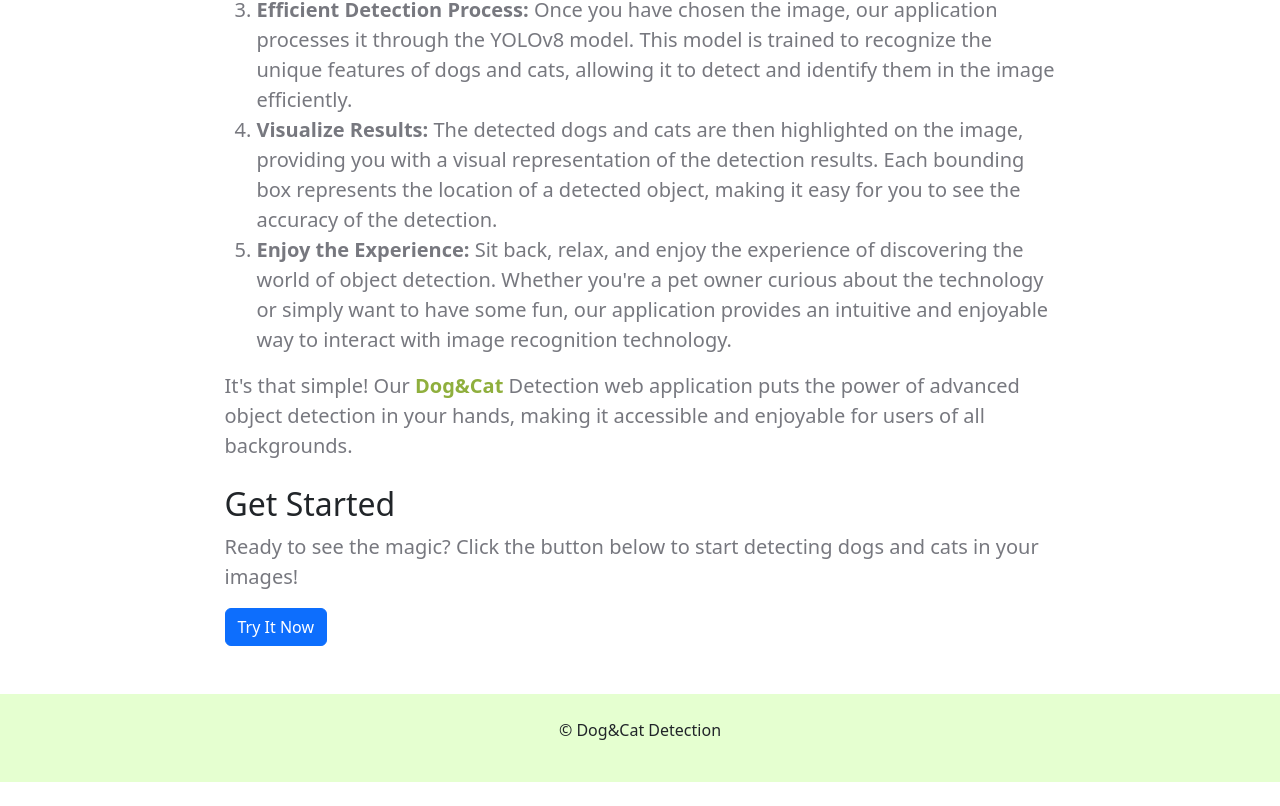
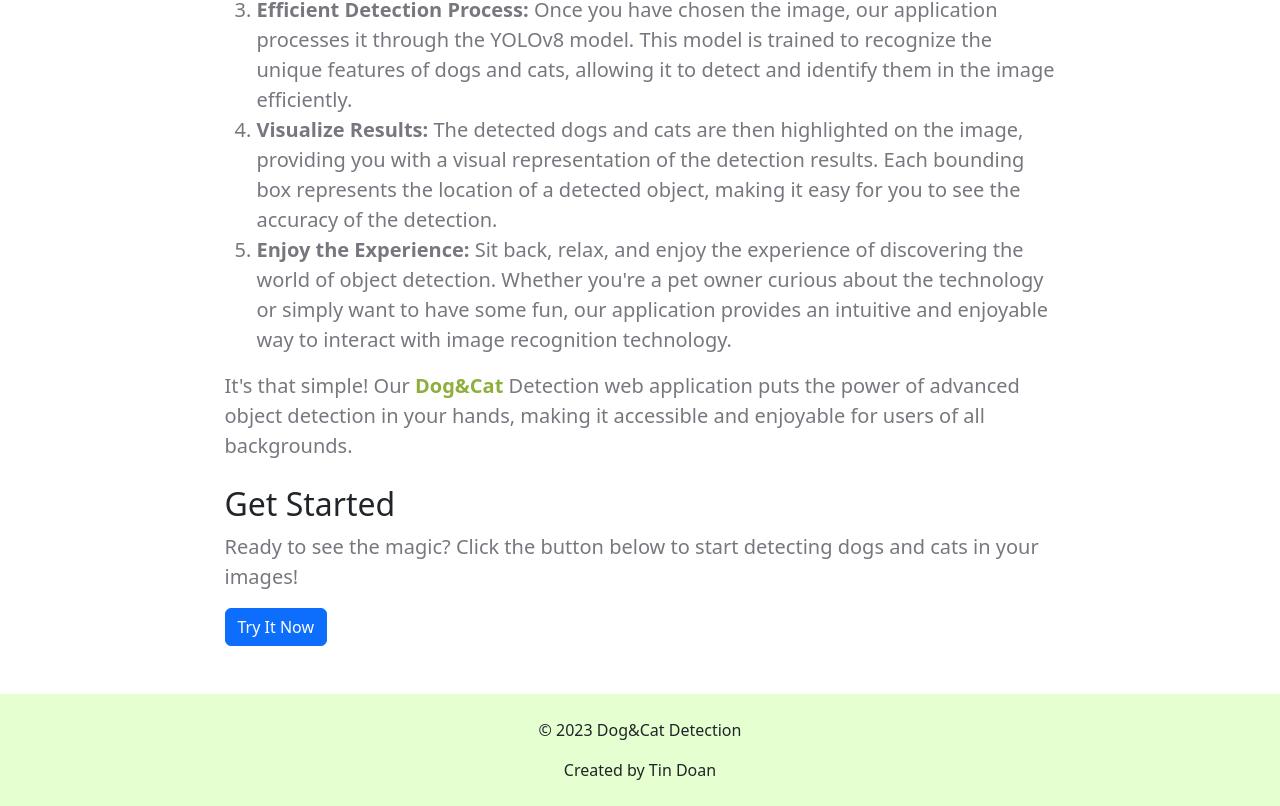
Before and after one commit to Santo-290798/dogcat-detection-app, a React (Vite) app in the folder frontend/: page /how-it-works in a window 1280 px wide. Shown: the part 778-1584 px from the top of the page. Before the commit the page ends 1560 px from the top, so only its background shows below. Built offline with nearby package versions, Linux system fonts and the light colour scheme; no server answers.

Commit message:
Attribute the creation of the application to myself in the footer.

```diff
--- a/frontend/src/components/Footer/Footer.jsx
+++ b/frontend/src/components/Footer/Footer.jsx
@@ -1,9 +1,22 @@
+import React from 'react';
+import Container from 'react-bootstrap/Container';
+import Row from 'react-bootstrap/Row';
+import Col from 'react-bootstrap/Col';
 import './style.css';
 
-export default function Footer() {
+const Footer = () => {
     return (
-        <div className="mt-5 p-4 text-center footer">
-            <p>&copy; Dog&Cat Detection</p>
-        </div>
+        <footer className="mt-5 pt-4 pb-2 text-center footer">
+            <Container>
+                <Row>
+                    <Col>
+                        <p>&copy; 2023 Dog&Cat Detection</p>
+                        <p>Created by Tin Doan</p>
+                    </Col>
+                </Row>
+            </Container>
+        </footer>
     );
-}
+};
+
+export default Footer;
```
